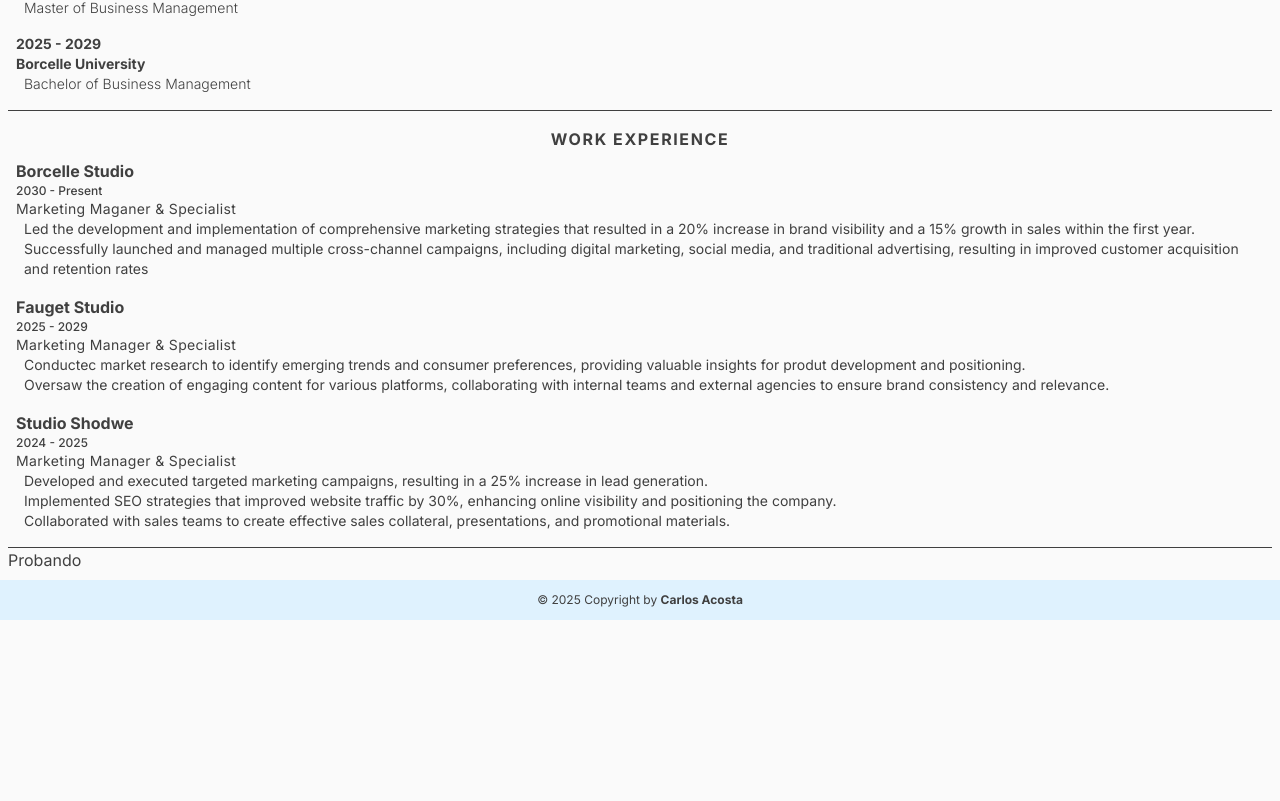
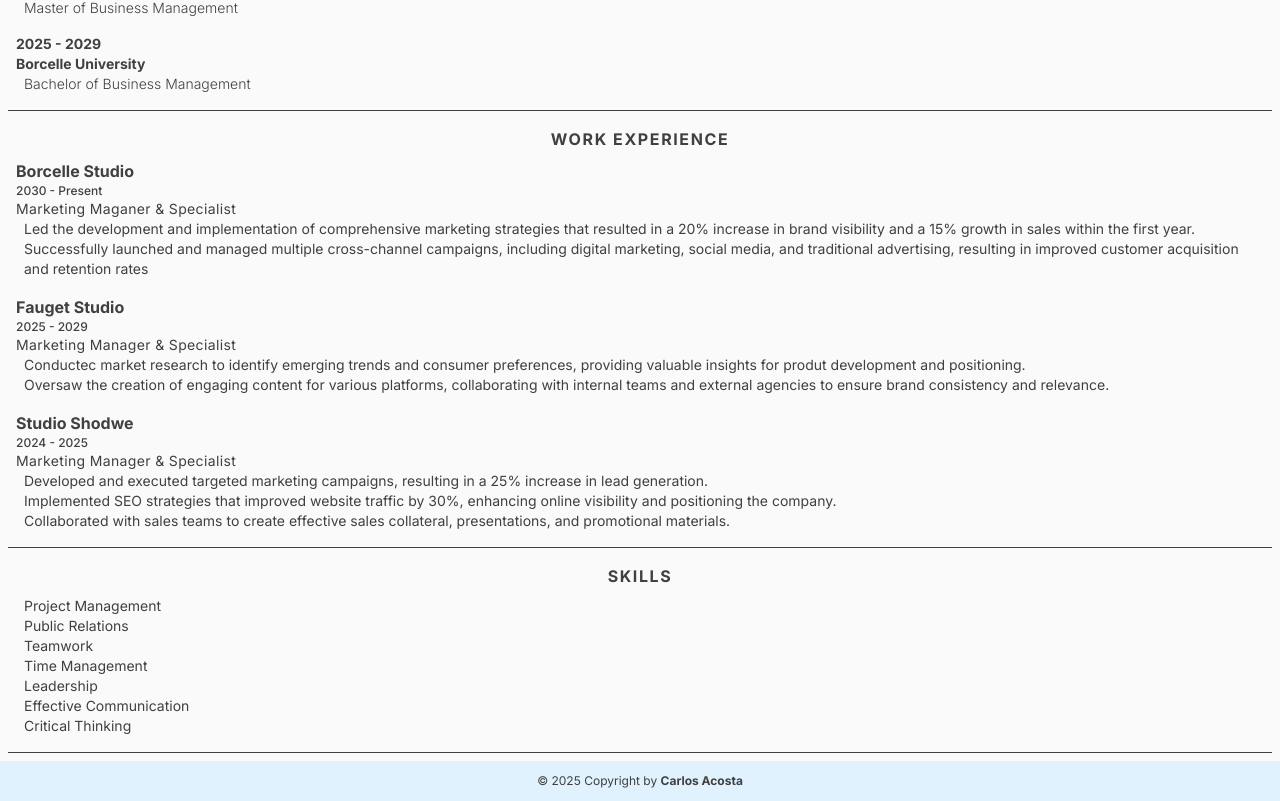
Before and after one commit to Carlosaac23/TOP-cv-application, a React (Vite) app: page / in a window 1280 px wide. Shown: the part 549-1350 px from the top of the page. Before the commit the page ends 1169 px from the top, so only its background shows below. Built offline with nearby package versions, Linux system fonts and the light colour scheme.

Commit message:
feat: create new Skills component

```diff
--- a/src/components/Form/Skills.jsx
+++ b/src/components/Form/Skills.jsx
@@ -1,3 +1,42 @@
+import { useState } from 'react';
+import SingleLineEdit from '../SingleLineEdit';
+
 export default function Skills() {
-  return <p>Probando</p>;
+  const [skills, setSkills] = useState([
+    'Project Management',
+    'Public Relations',
+    'Teamwork',
+    'Time Management',
+    'Leadership',
+    'Effective Communication',
+    'Critical Thinking',
+  ]);
+
+  return (
+    <div className='border-b px-2 py-4'>
+      <h2 className='mb-2 text-center font-bold tracking-widest uppercase'>
+        Skills
+      </h2>
+
+      {skills.map((skill, index) => {
+        function updateSkill(newValue) {
+          const newSkills = [...skills];
+          newSkills[index] = newValue;
+          setSkills(newSkills);
+        }
+
+        return (
+          <div key={index} className='flex items-baseline gap-2'>
+            <span className='before:content-["•"]'></span>
+            <SingleLineEdit
+              name='Skill'
+              value={skill}
+              setValue={updateSkill}
+              className={'text-sm'}
+            />
+          </div>
+        );
+      })}
+    </div>
+  );
 }
```
